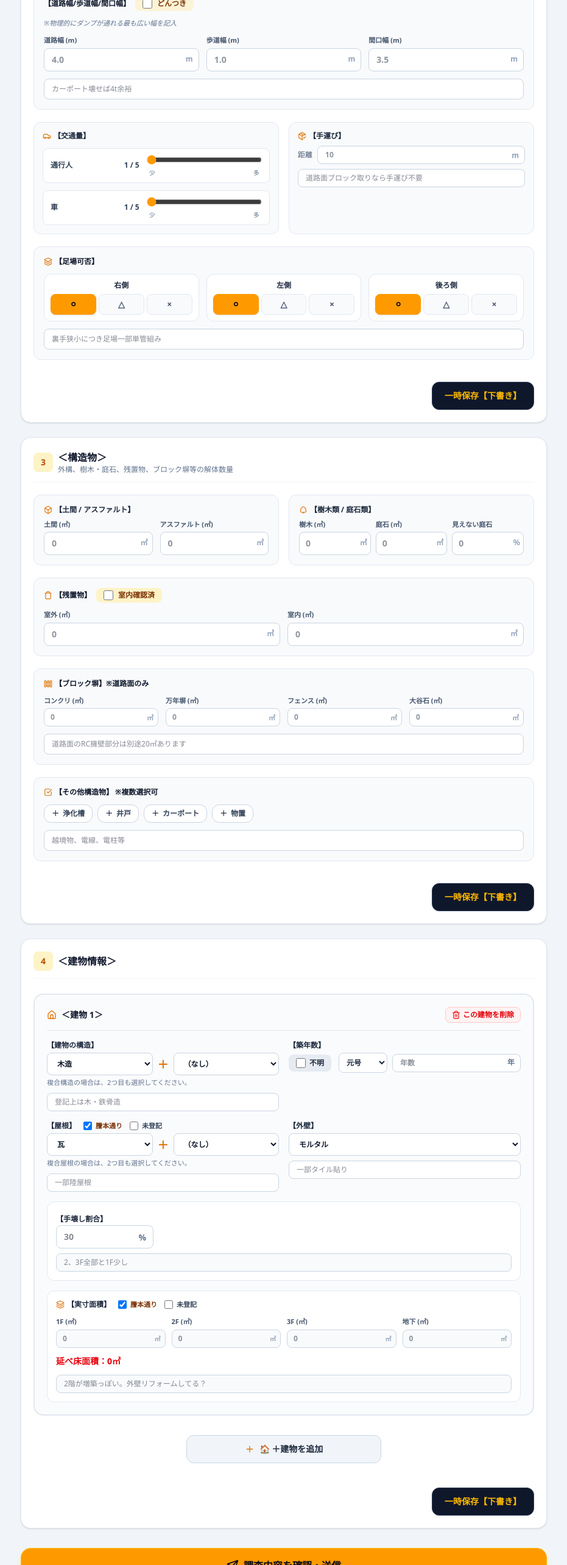
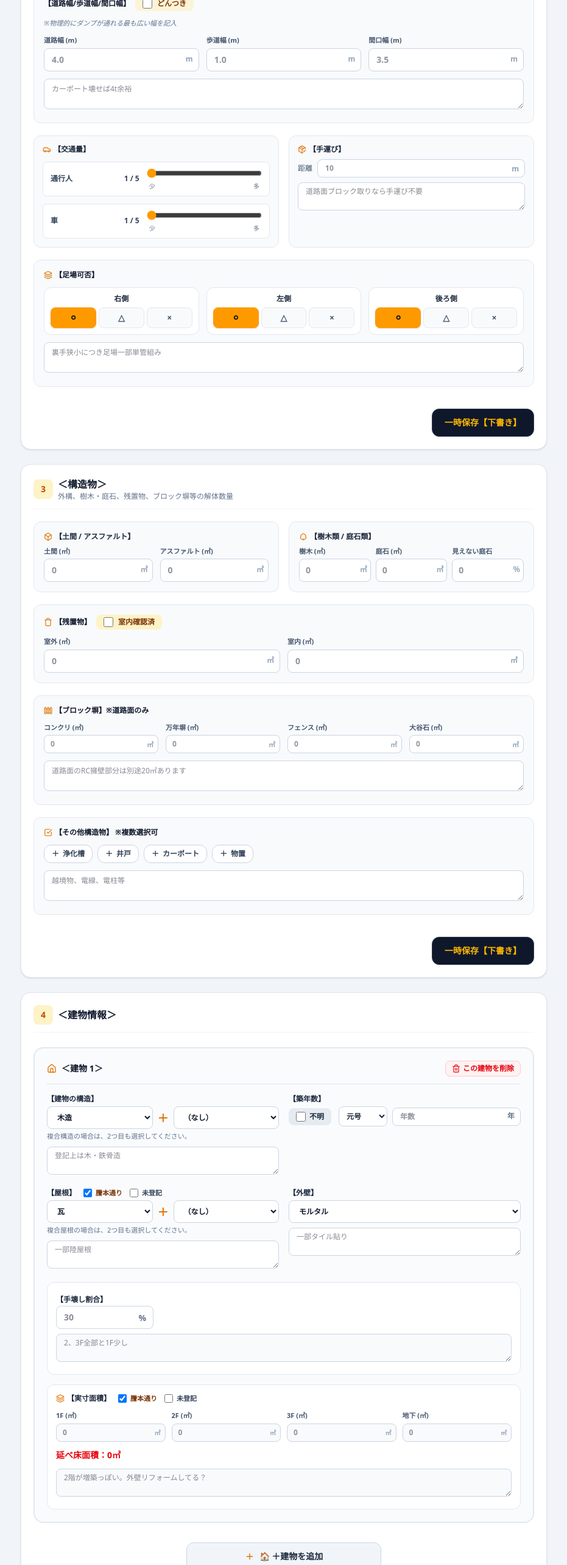
Before and after one commit to pyonshira07/ohd-field-survey-test, a React (Vite) app: page / in a window 1280 px wide. Shown: the part 1040-3606 px from the top of the page at 61% size, without its empty margins (174-1105 px from the left). Built offline with nearby package versions, Linux system fonts and the light colour scheme.

Commit message:
Improve memo input and area precision

```diff
--- a/src/components/BasicInfoSection.tsx
+++ b/src/components/BasicInfoSection.tsx
@@ -157,12 +157,12 @@ export const BasicInfoSection: React.FC<BasicInfoSectionProps> = ({ report, onCh
         </div>
 
         <div>
-          <input
-            type="text"
+          <textarea
+            rows={2}
             value={report.roadNote}
             onChange={(e) => onChange({ roadNote: e.target.value })}
             placeholder="カーポート壊せば4t余裕"
-            className="w-full px-3 py-2 rounded-lg border border-slate-300 text-xs font-medium text-slate-900 bg-white"
+            className="w-full resize-y px-3 py-2 rounded-lg border border-slate-300 text-xs font-medium text-slate-900 bg-white"
           />
         </div>
       </div>
@@ -223,12 +223,12 @@ export const BasicInfoSection: React.FC<BasicInfoSectionProps> = ({ report, onCh
               <span className="absolute right-2.5 top-2 text-xs text-slate-400 font-bold">m</span>
             </div>
           </div>
-          <input
-            type="text"
+          <textarea
+            rows={2}
             value={report.manualCarryNote}
             onChange={(e) => onChange({ manualCarryNote: e.target.value })}
             placeholder="道路面ブロック取りなら手運び不要"
-            className="w-full px-3 py-1.5 rounded-lg border border-slate-300 text-xs text-slate-900 bg-white"
+            className="w-full resize-y px-3 py-1.5 rounded-lg border border-slate-300 text-xs text-slate-900 bg-white"
           />
         </div>
       </div>
@@ -306,12 +306,12 @@ export const BasicInfoSection: React.FC<BasicInfoSectionProps> = ({ report, onCh
         </div>
 
         <div>
-          <input
-            type="text"
+          <textarea
+            rows={2}
             value={report.scaffoldNote}
             onChange={(e) => onChange({ scaffoldNote: e.target.value })}
             placeholder="裏手狭小につき足場一部単管組み"
-            className="w-full px-3 py-2 rounded-lg border border-slate-300 text-xs font-medium text-slate-900 bg-white"
+            className="w-full resize-y px-3 py-2 rounded-lg border border-slate-300 text-xs font-medium text-slate-900 bg-white"
           />
         </div>
       </div>
--- a/src/components/BuildingInfoSection.tsx
+++ b/src/components/BuildingInfoSection.tsx
@@ -1,6 +1,7 @@
 import React from 'react';
 import { Home, Plus, Trash2, Layers3 } from 'lucide-react';
 import { BuildingInfo, SurveyReport } from '../types';
+import { formatAreaValue, isTwoDecimalAreaInput, normaliseAreaInput, toAreaHundredths } from '../utils/area';
 
 interface BuildingInfoSectionProps {
   report: SurveyReport;
@@ -14,7 +15,11 @@ export const BuildingInfoSection: React.FC<BuildingInfoSectionProps> = ({ report
 
   const calculateTotalFloorArea = (building: BuildingInfo) =>
     [building.area1F, building.area2F, building.area3F, building.areaBasement]
-      .reduce((total, value) => total + (Number.parseFloat(value) || 0), 0);
+      .reduce((total, value) => total + toAreaHundredths(value), 0) / 100;
+
+  const updateArea = (index: number, field: 'area1F' | 'area2F' | 'area3F' | 'areaBasement', value: string) => {
+    if (isTwoDecimalAreaInput(value)) updateBuilding(index, { [field]: value });
+  };
 
   const updateBuilding = (index: number, updated: Partial<BuildingInfo>) => {
     const nextBuildings = [...buildings];
@@ -126,12 +131,12 @@ export const BuildingInfoSection: React.FC<BuildingInfoSectionProps> = ({ report
                   </select>
                 </div>
                 <p className="mt-1 text-[11px] text-slate-500">複合構造の場合は、2つ目も選択してください。</p>
-                <input
-                  type="text"
+                <textarea
+                  rows={2}
                   value={bldg.structureNote || ''}
                   onChange={(e) => updateBuilding(index, { structureNote: e.target.value })}
                   placeholder="登記上は木・鉄骨造"
-                  className="mt-2 w-full px-3 py-1.5 rounded-lg border border-slate-300 text-xs text-slate-900 bg-white"
+                  className="mt-2 w-full resize-y px-3 py-1.5 rounded-lg border border-slate-300 text-xs text-slate-900 bg-white"
                 />
               </div>
 
@@ -228,12 +233,12 @@ export const BuildingInfoSection: React.FC<BuildingInfoSectionProps> = ({ report
                   </select>
                 </div>
                 <p className="mt-1 text-[11px] text-slate-500">複合屋根の場合は、2つ目も選択してください。</p>
-                <input
-                  type="text"
+                <textarea
+                  rows={2}
                   value={bldg.roofNote || ''}
                   onChange={(e) => updateBuilding(index, { roofNote: e.target.value })}
                   placeholder="一部陸屋根"
-                  className="mt-2 w-full px-3 py-1.5 rounded-lg border border-slate-300 text-xs text-slate-900 bg-white"
+                  className="mt-2 w-full resize-y px-3 py-1.5 rounded-lg border border-slate-300 text-xs text-slate-900 bg-white"
                 />
               </div>
 
@@ -249,12 +254,12 @@ export const BuildingInfoSection: React.FC<BuildingInfoSectionProps> = ({ report
                     <option key={option} value={option}>{option}</option>
                   ))}
                 </select>
-                <input
-                  type="text"
+                <textarea
+                  rows={2}
                   value={bldg.exteriorWallNote || ''}
                   onChange={(e) => updateBuilding(index, { exteriorWallNote: e.target.value })}
                   placeholder="一部タイル貼り"
-                  className="mt-2 w-full px-3 py-1.5 rounded-lg border border-slate-300 text-xs text-slate-900 bg-white"
+                  className="mt-2 w-full resize-y px-3 py-1.5 rounded-lg border border-slate-300 text-xs text-slate-900 bg-white"
                 />
               </div>
             </div>
@@ -277,12 +282,12 @@ export const BuildingInfoSection: React.FC<BuildingInfoSectionProps> = ({ report
                 />
                 <span className="absolute right-3 top-2.5 text-sm text-slate-500 font-bold">%</span>
               </div>
-              <input
-                type="text"
+              <textarea
+                rows={2}
                 value={bldg.manualDemolitionNote}
                 onChange={(e) => updateBuilding(index, { manualDemolitionNote: e.target.value })}
                 placeholder="2、3F全部と1F少し"
-                className="w-full px-3 py-1.5 rounded-lg border border-slate-300 text-xs text-slate-900 bg-slate-50"
+                className="w-full resize-y px-3 py-1.5 rounded-lg border border-slate-300 text-xs text-slate-900 bg-slate-50"
               />
             </div>
 
@@ -319,9 +324,10 @@ export const BuildingInfoSection: React.FC<BuildingInfoSectionProps> = ({ report
                   <div className="relative">
                     <input
                       type="number"
-                      step="0.1"
+                      step="0.01"
                       value={bldg.area1F}
-                      onChange={(e) => updateBuilding(index, { area1F: e.target.value })}
+                      onChange={(e) => updateArea(index, 'area1F', e.target.value)}
+                      onBlur={(e) => updateBuilding(index, { area1F: normaliseAreaInput(e.target.value) })}
                       placeholder="0"
                       className="w-full px-2.5 py-1.5 pr-6 rounded-lg border border-slate-300 text-xs font-semibold bg-slate-50"
                     />
@@ -334,9 +340,10 @@ export const BuildingInfoSection: React.FC<BuildingInfoSectionProps> = ({ report
                   <div className="relative">
                     <input
                       type="number"
-                      step="0.1"
+                      step="0.01"
                       value={bldg.area2F}
-                      onChange={(e) => updateBuilding(index, { area2F: e.target.value })}
+                      onChange={(e) => updateArea(index, 'area2F', e.target.value)}
+                      onBlur={(e) => updateBuilding(index, { area2F: normaliseAreaInput(e.target.value) })}
                       placeholder="0"
                       className="w-full px-2.5 py-1.5 pr-6 rounded-lg border border-slate-300 text-xs font-semibold bg-slate-50"
                     />
@@ -349,9 +356,10 @@ export const BuildingInfoSection: React.FC<BuildingInfoSectionProps> = ({ report
                   <div className="relative">
                     <input
                       type="number"
-                      step="0.1"
+                      step="0.01"
                       value={bldg.area3F}
-                      onChange={(e) => updateBuilding(index, { area3F: e.target.value })}
+                      onChange={(e) => updateArea(index, 'area3F', e.target.value)}
+                      onBlur={(e) => updateBuilding(index, { area3F: normaliseAreaInput(e.target.value) })}
                       placeholder="0"
                       className="w-full px-2.5 py-1.5 pr-6 rounded-lg border border-slate-300 text-xs font-semibold bg-slate-50"
                     />
@@ -364,9 +372,10 @@ export const BuildingInfoSection: React.FC<BuildingInfoSectionProps> = ({ report
                   <div className="relative">
                     <input
                       type="number"
-                      step="0.1"
+                      step="0.01"
                       value={bldg.areaBasement}
-                      onChange={(e) => updateBuilding(index, { areaBasement: e.target.value })}
+                      onChange={(e) => updateArea(index, 'areaBasement', e.target.value)}
+                      onBlur={(e) => updateBuilding(index, { areaBasement: normaliseAreaInput(e.target.value) })}
                       placeholder="0"
                       className="w-full px-2.5 py-1.5 pr-6 rounded-lg border border-slate-300 text-xs font-semibold bg-slate-50"
                     />
@@ -376,16 +385,16 @@ export const BuildingInfoSection: React.FC<BuildingInfoSectionProps> = ({ report
               </div>
 
               <p className="text-sm font-extrabold text-red-600">
-                延べ床面積：{calculateTotalFloorArea(bldg).toLocaleString('ja-JP', { maximumFractionDigits: 1 })}㎡
+                延べ床面積：{formatAreaValue(calculateTotalFloorArea(bldg))}㎡
               </p>
 
               <div>
-                <input
-                  type="text"
+                <textarea
+                  rows={2}
                   value={bldg.note}
                   onChange={(e) => updateBuilding(index, { note: e.target.value })}
                   placeholder="2階が増築っぽい。外壁リフォームしてる？"
-                  className="w-full px-3 py-1.5 rounded-lg border border-slate-300 text-xs text-slate-900 bg-slate-50"
+                  className="w-full resize-y px-3 py-1.5 rounded-lg border border-slate-300 text-xs text-slate-900 bg-slate-50"
                 />
               </div>
             </div>
--- a/src/components/StructuresSection.tsx
+++ b/src/components/StructuresSection.tsx
@@ -249,12 +249,12 @@ export const StructuresSection: React.FC<StructuresSectionProps> = ({ report, on
             </div>
           </div>
         </div>
-        <input
-          type="text"
+        <textarea
+          rows={2}
           value={report.blockWallNote || ''}
           onChange={(e) => onChange({ blockWallNote: e.target.value })}
           placeholder="道路面のRC擁壁部分は別途20㎡あります"
-          className="w-full px-3 py-2 rounded-lg border border-slate-300 text-xs font-medium text-slate-900 bg-white"
+          className="w-full resize-y px-3 py-2 rounded-lg border border-slate-300 text-xs font-medium text-slate-900 bg-white"
         />
       </div>
 
@@ -287,12 +287,12 @@ export const StructuresSection: React.FC<StructuresSectionProps> = ({ report, on
         </div>
 
         <div>
-          <input
-            type="text"
+          <textarea
+            rows={2}
             value={report.otherStructuresCustom}
             onChange={(e) => onChange({ otherStructuresCustom: e.target.value })}
             placeholder="越境物、電線、電柱等"
-            className="w-full px-3 py-2 rounded-lg border border-slate-300 text-xs font-medium text-slate-900 bg-white"
+            className="w-full resize-y px-3 py-2 rounded-lg border border-slate-300 text-xs font-medium text-slate-900 bg-white"
           />
         </div>
       </div>
--- /dev/null
+++ b/src/utils/area.ts
@@ -0,0 +1,25 @@
+/** 面積入力・表示を小数第2位までに統一する共通処理。 */
+export const isTwoDecimalAreaInput = (value: string) =>
+  value === '' || /^\d*(?:\.\d{0,2})?$/.test(value);
+
+export const normaliseAreaInput = (value: string) => {
+  if (value === '') return '';
+
+  const numberValue = Number(value);
+  if (!Number.isFinite(numberValue)) return '';
+
+  return String(Math.round((numberValue + Number.EPSILON) * 100) / 100);
+};
+
+export const toAreaHundredths = (value: string | number) => {
+  const numberValue = Number(value);
+  return Number.isFinite(numberValue) ? Math.round((numberValue + Number.EPSILON) * 100) : 0;
+};
+
+export const formatAreaValue = (value: string | number) => {
+  const numberValue = Number(value);
+  if (!Number.isFinite(numberValue)) return '';
+
+  const rounded = Math.round((numberValue + Number.EPSILON) * 100) / 100;
+  return rounded.toFixed(2).replace(/\.?0+$/, '');
+};
```
Also changed, not shown: src/components/ReportPreviewModal.tsx (+6 -4 lines).
